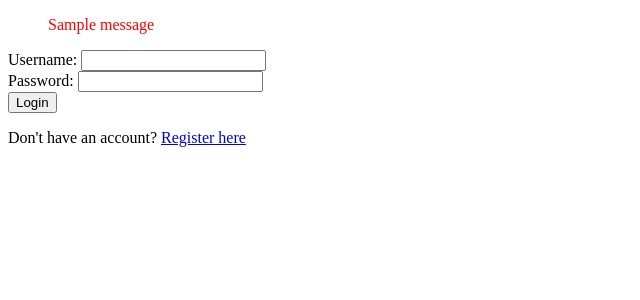
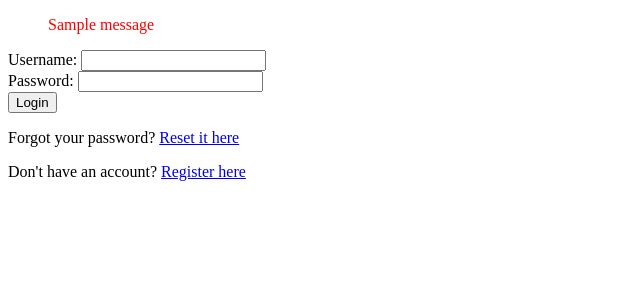
Before and after one commit to PatrickSquire12/MagicApp_4a, a Flask app: page / in a window 1280 px wide. Shown: the top 300 px of the page, without its empty margins (0-640 px from the left). Run offline with Flask 3, Linux system fonts and the light colour scheme; one stand-in notice (Sample message) is shown.

Commit message:
adding forgot password functionality

```diff
--- a/app.py
+++ b/app.py
@@ -62,5 +62,34 @@ def register():
     return render_template('register.html')
 
 
+# Function to reset password
+def reset_password(username, new_password):
+    lines = []
+    with open(user_credentials_file, 'r') as file:
+        lines = file.readlines()
+
+    with open(user_credentials_file, 'w') as file:
+        for line in lines:
+            stored_username, stored_password = line.strip().split(',')
+            if stored_username == username:
+                file.write(f"{username},{new_password}\n")
+            else:
+                file.write(line)
+
+@app.route('/forgot_password', methods=['GET', 'POST'])
+def forgot_password():
+    if request.method == 'POST':
+        username = request.form['username']
+        new_password = request.form['new_password']
+        if username_exists(username):
+            reset_password(username, new_password)
+            flash("Password reset successfully")
+            return redirect(url_for('home'))
+        else:
+            flash("Username not found")
+            return redirect(url_for('forgot_password'))
+    return render_template('forgot_password.html')
+
+
 if __name__ == '__main__':
     app.run(debug=True)
--- a/templates/login.html
+++ b/templates/login.html
@@ -27,6 +27,7 @@
         <input type="password" id="password" name="password" required><br>
         <button type="submit">Login</button>
     </form>
+	<p>Forgot your password? <a href="/forgot_password">Reset it here</a></p>
     <p>Don't have an account? <a href="/register">Register here</a></p>
 </body>
 </html>
```
Also changed, not shown: templates/forgot_password.html (added, +26 -0 lines).
